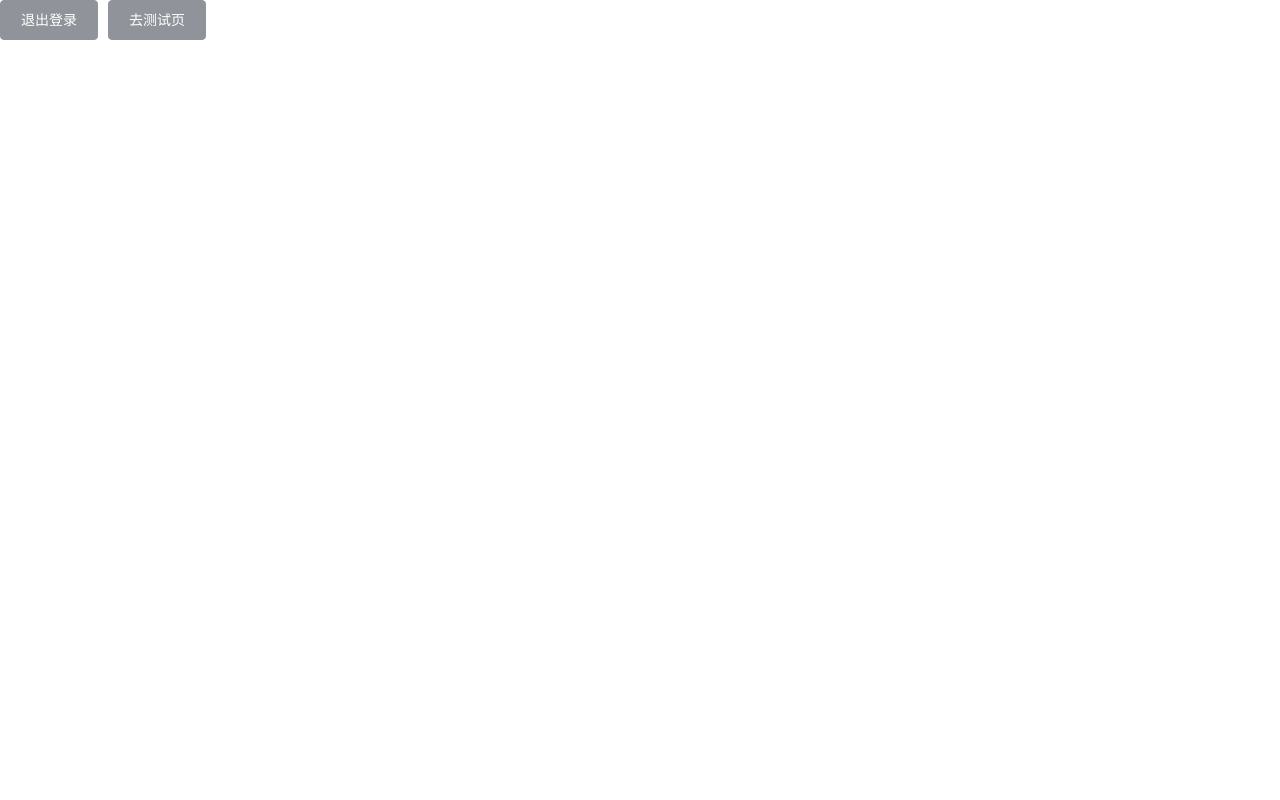
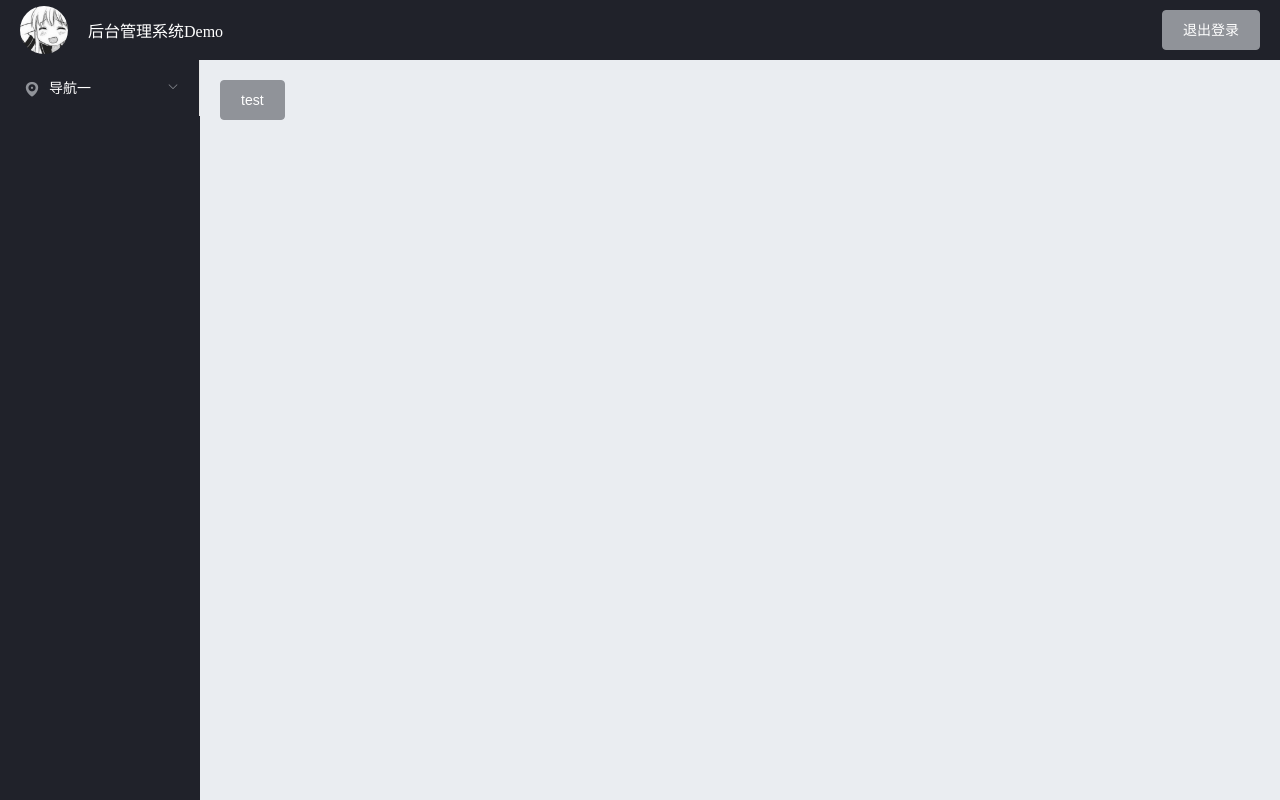
Before and after one commit to jacklee0708/admin-demo, a Vue app: page /home in a window 1280 px wide. Built offline with nearby package versions, Linux system fonts and the light colour scheme; sample sign-in values are in the browser's storage.

Commit message:
delete test file

```diff
--- a/src/network/request.js
+++ b/src/network/request.js
@@ -9,6 +9,7 @@ const instance = axios.create({
 //请求拦截
 instance.interceptors.request.use(config => {
   // Do something
+  config.headers.Authorization = sessionStorage.getItem('token')
   return config
 }, err => {
   // Do something
--- a/src/network/requestPlus.js
+++ b/src/network/requestPlus.js
@@ -1,7 +1,8 @@
 /*
  * request加强版!哈哈哈
  * 我加入了elementUI的loading动画和message提示
- * 如果你不需要这些东西，那么我建议你使用request.js
+ * 我知道我写的很烂，所以如果你不需要这些东西
+ * 那么我建议你使用request.js
  */
 
 import axios from 'axios'
@@ -15,6 +16,7 @@ const instance = axios.create({
 
 //请求拦截
 instance.interceptors.request.use(config => {
+  config.headers.Authorization = sessionStorage.getItem('token')
   // 发送请求时，显示loading动画
   startLoading()
   return config
--- a/src/router/index.js
+++ b/src/router/index.js
@@ -17,11 +17,6 @@ const routes = [
     path: '/home',
     name: 'home',
     component: () => import('../views/home/Home.vue')
-  },
-  {
-    path: '/test',
-    name: 'test',
-    component: () => import('../views/test/Test.vue')
   }
 ]
 
@@ -35,7 +30,6 @@ router.beforeEach((to, from, next) => {
     next()
   } else {
     const token = sessionStorage.getItem('token')
-    console.log(token)
     if (token) {
       next()
     } else {
--- a/src/views/home/Home.vue
+++ b/src/views/home/Home.vue
@@ -1,7 +1,33 @@
 <template>
   <div>
-    <el-button type="info" @click="logOut()">退出登录</el-button>
-    <el-button type="info" @click="test()">去测试页</el-button>
+    <el-container class="home-container">
+      <el-header>
+        <div class="logo">
+          <img src="~assets/img/login/avatar.jpg" alt="logo"/>
+          <span>后台管理系统Demo</span>
+        </div>
+        <el-button type="info" @click="logOut()">退出登录</el-button>
+      </el-header>
+      <el-container>
+        <el-aside width="200px">
+          <el-menu
+            background-color="#20222A"
+            text-color="#fff"
+            active-text-color="#ffd04b">
+            <el-submenu index="1">
+              <template slot="title">
+                <i class="el-icon-location"></i>
+                <span>导航一</span>
+              </template>
+              <el-menu-item index="1-1">选项1</el-menu-item>
+            </el-submenu>
+          </el-menu>
+        </el-aside>
+        <el-main>
+          <el-button type="info" @click="test()">test</el-button>
+        </el-main>
+      </el-container>
+    </el-container>
   </div>
 </template>
 
@@ -13,13 +39,50 @@
         sessionStorage.clear()
         this.$router.replace('/login')
       },
-      test() {
-        this.$router.push('/test')
+     async test() {
+        try {
+          const res = await this.$request.get('test', this.loginForm)
+          console.log(res);
+        } catch (err) {
+
+        }
       }
     }
   }
 </script>
 
 <style scoped>
+  .home-container {
+    height: 100vh;
+  }
 
+  .el-header {
+    background-color: #20222A;
+    display: flex;
+    justify-content: space-between;
+    align-items: center;
+  }
+
+  .el-aside {
+    background-color: #20222A;
+  }
+
+  .el-main {
+    background-color: #EAEDF1;
+  }
+
+  .logo {
+    display: flex;
+    align-items: center;
+  }
+
+  .logo img {
+    width: 48px;
+    border-radius: 50%;
+  }
+
+  .logo span {
+    color: white;
+    margin-left: 20px;
+  }
 </style>
--- a/src/views/login/Login.vue
+++ b/src/views/login/Login.vue
@@ -51,7 +51,7 @@
             this.$router.replace('/home')
           }
         } catch (err) {
-          this.$message.success(err)
+          console.log(err);
         }
       }
     },
--- a/src/views/test/Test.vue
+++ /dev/null
@@ -1,13 +0,0 @@
-<template>
-  <h2>测试</h2>
-</template>
-
-<script>
-  export default {
-    name: "Test"
-  }
-</script>
-
-<style scoped>
-
-</style>
```
Also changed, not shown: src/plugins/element.js (+17 -1 lines).
